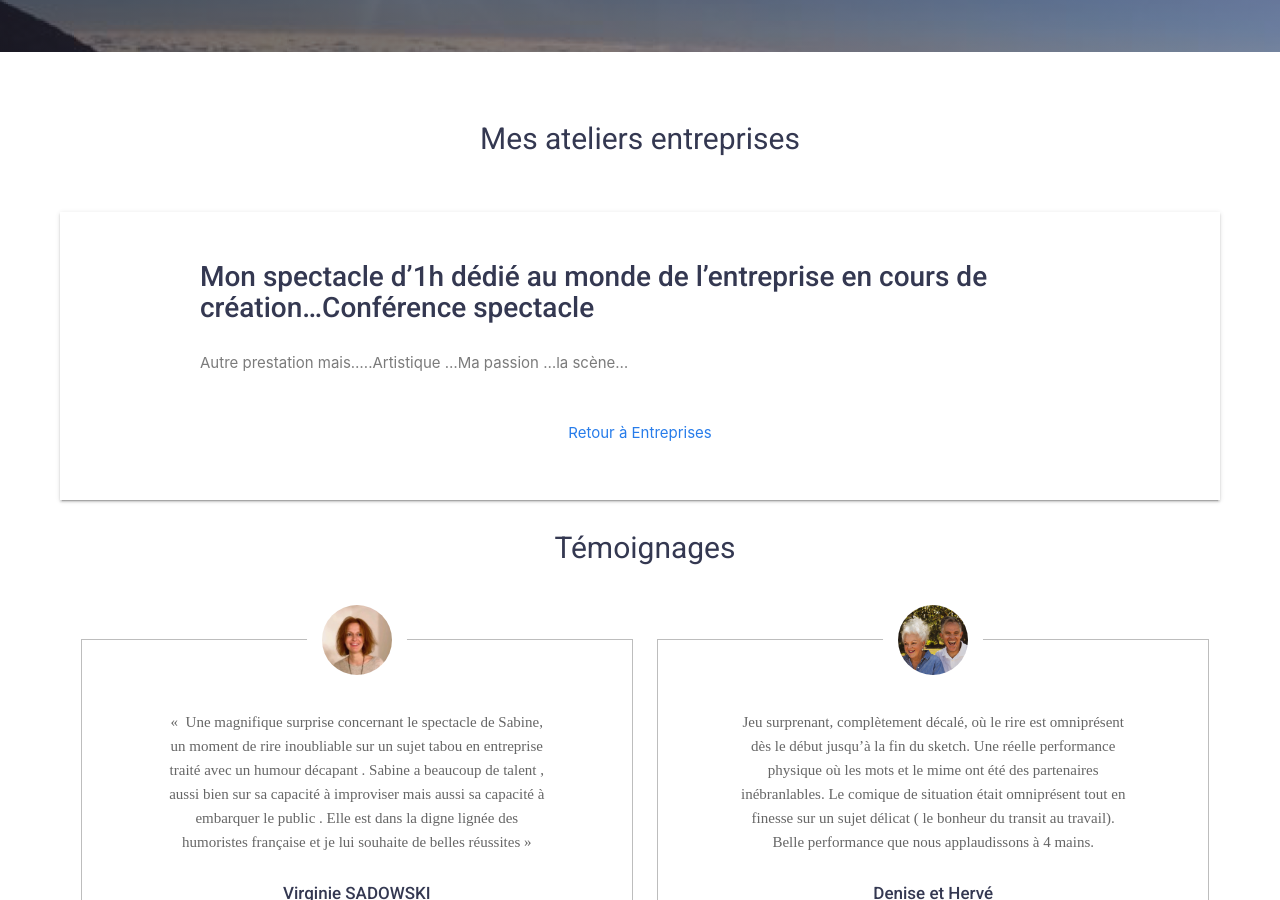
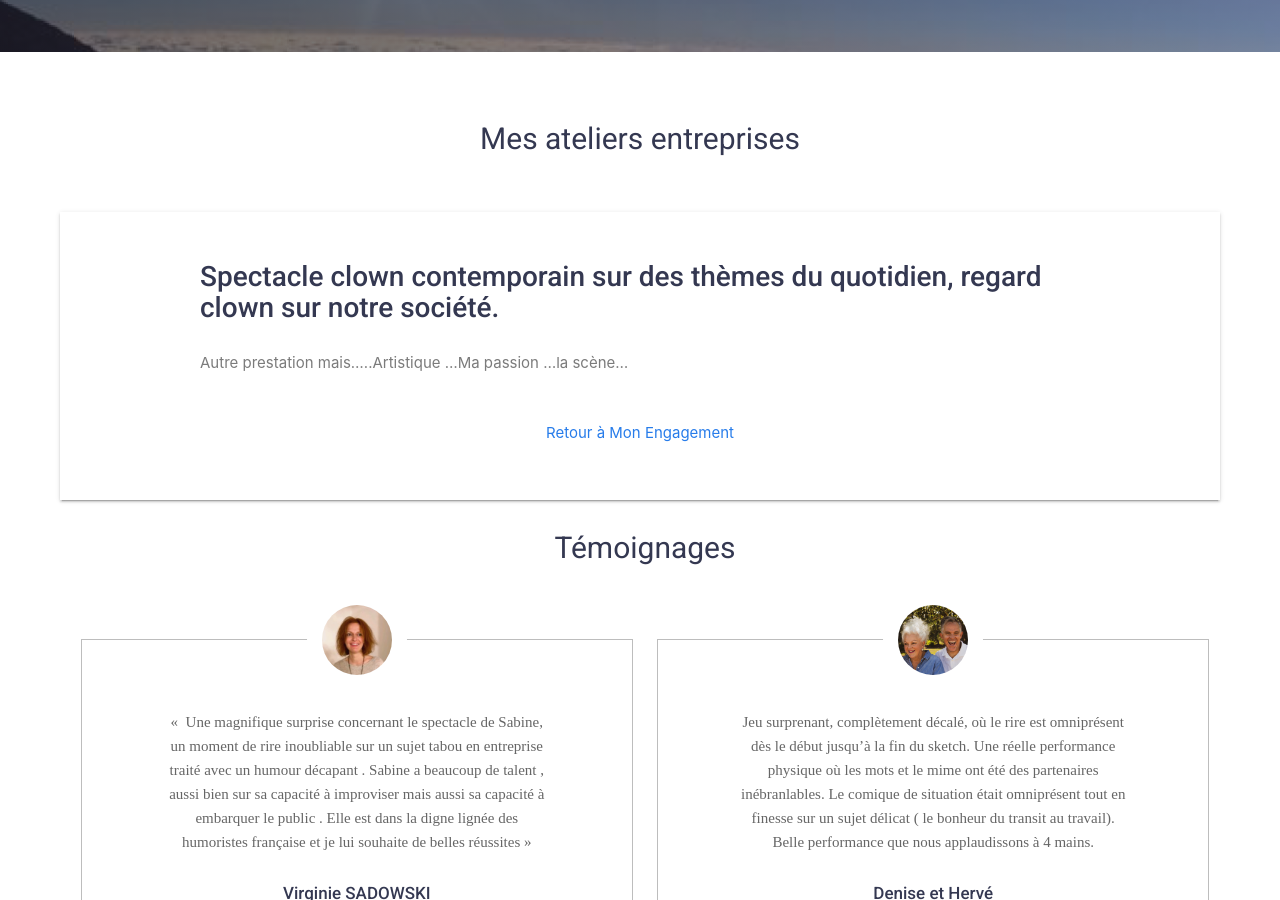
Before and after one commit to IsmaelSANE/sabine-coach, a Jekyll site: the page built from _posts/2016-08-20-mon-one-woman-show.md, in a window 1280 px wide and 900 px high, scrolled down 443 px. Built offline with Jekyll 4.4.1, drawn with Linux system fonts in a browser that asks for light colours; nearby versions of some CDN libraries; some web fonts are replaced.

Commit message:
Swap one woman show card from entreprise onglet to mon engagement onglet

```diff
--- a/_posts/2016-08-20-mon-one-woman-show.md
+++ b/_posts/2016-08-20-mon-one-woman-show.md
@@ -5,16 +5,16 @@
 subtitle: Jekyll is a blog-aware, static site generator in Ruby https://jekyllrb.com
 date: 2016-05-20 21:11:27
 author: jekyll
-work: true
+engagement: true
 subtitle: Entreprises
 line: « Je suis parce que nous sommes et puisque nous sommes je suis »
 author: -Culture XHOSA-
-link: Entreprises
+link: Mon Engagement
 cardstitle: Mes ateliers entreprises
 url: ateliers-entreprises
 featured-img: atelier-scene
 ---
 
-# Mon spectacle d’1h dédié au monde de l’entreprise en cours de création…Conférence spectacle
+# Spectacle clown contemporain sur des thèmes du quotidien, regard clown sur notre société.
 
 Autre prestation mais…..Artistique …Ma passion …la scène…
```
